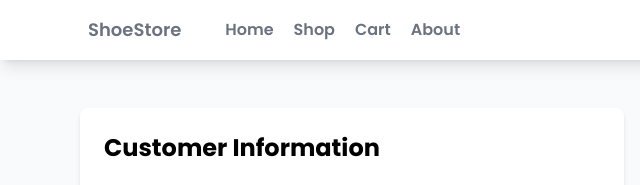
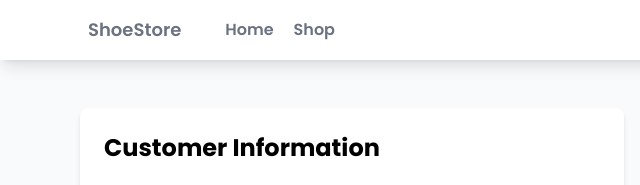
Before and after one commit to RiverRover-stack/ecommerce1, a website: page frontend/checkout.html in a window 1280 px wide. Shown: the top 185 px of the page, 0-640 px from the left. Drawn offline with nearby package versions, Linux system fonts and the light colour scheme.

Commit message:
Add frontend/checkout.html 1743433409917

```diff
--- a/frontend/checkout.html
+++ b/frontend/checkout.html
@@ -27,8 +27,6 @@
                     <div class="hidden md:flex items-center space-x-1">
                         <a href="index.html" class="py-4 px-2 text-gray-500 font-semibold hover:text-green-500 transition duration-300">Home</a>
                         <a href="index.html#products" class="py-4 px-2 text-gray-500 font-semibold hover:text-green-500 transition duration-300">Shop</a>
-                        <a href="cart.html" class="py-4 px-2 text-gray-500 font-semibold hover:text-green-500 transition duration-300">Cart</a>
-                        <a href="about.html" class="py-4 px-2 text-gray-500 font-semibold hover:text-green-500 transition duration-300">About</a>
                     </div>
                 </div>
             </div>
```
